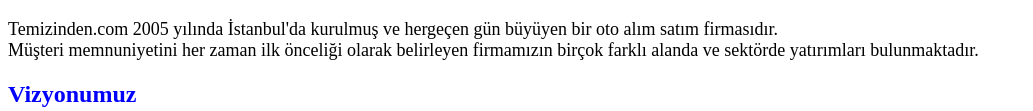
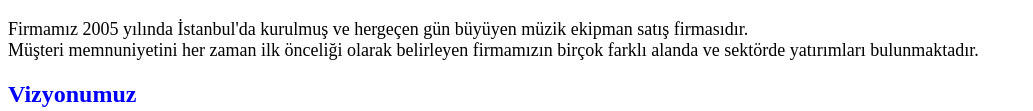
Before and after one commit to ali-github09/css-1-odev, a plain HTML site: page about-us.html in a window 1280 px wide. Shown: the part 209-320 px from the top of the page, without its empty margins (0-1033 px from the left). Drawn offline with Linux system fonts and the light colour scheme.

Commit message:
açıklama değiştirildi

```diff
--- a/about-us.html
+++ b/about-us.html
@@ -32,7 +32,7 @@
 
 <h1 style="padding-top: 50px;">Hakkımızda</h1>
 
-<p>Temizinden.com 2005 yılında İstanbul'da kurulmuş ve hergeçen gün büyüyen bir oto alım satım firmasıdır. <br>
+<p>Firmamız 2005 yılında İstanbul'da kurulmuş ve hergeçen gün büyüyen müzik ekipman satış firmasıdır. <br>
 Müşteri memnuniyetini her zaman ilk önceliği olarak belirleyen firmamızın birçok farklı alanda ve sektörde yatırımları bulunmaktadır.
 </p>
 
```
